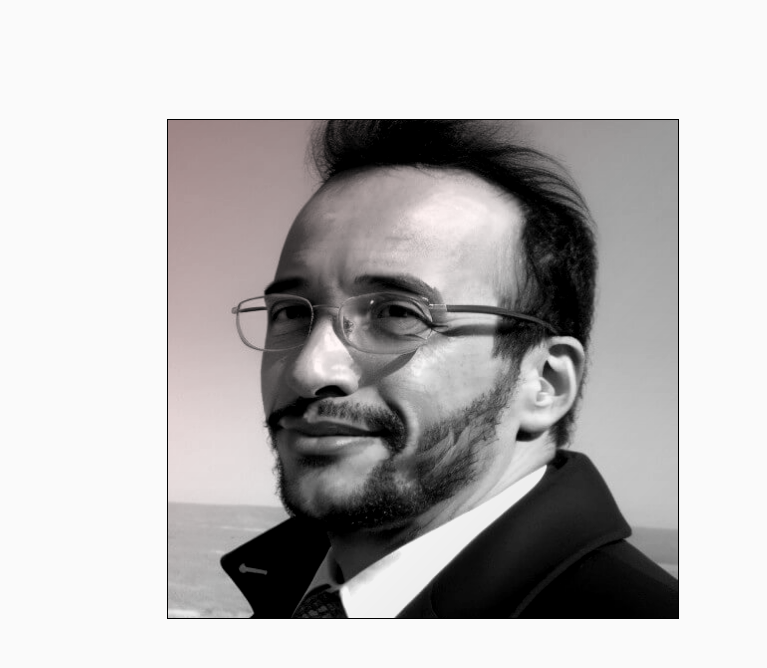
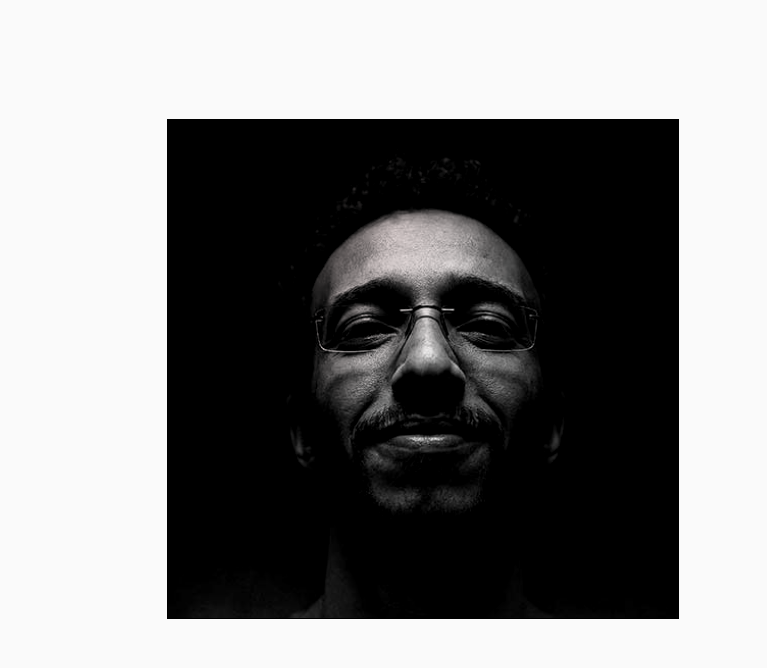
Before and after one commit to designernatan/designernatan, a website: page index.html in a window 1280 px wide. Shown: the part 3260-3928 px from the top of the page, 513-1280 px from the left. Drawn offline with Linux system fonts and the light colour scheme.

Commit message:
New photo BW

```diff
--- a/index.html
+++ b/index.html
@@ -247,7 +247,7 @@
                 </div>
 
                 <div class="contact-visual">
-                    <img src="img/product-design-lead-natan-souza.jpg" alt="Natan Souza" class="contact-profile-img">
+                    <img src="img/natan-souza-pb.jpg" alt="Natan Souza" class="contact-profile-img">
                 </div>
             </div>
         </div>
```
Also changed, not shown: img/natan-souza-pb.jpg (added).
